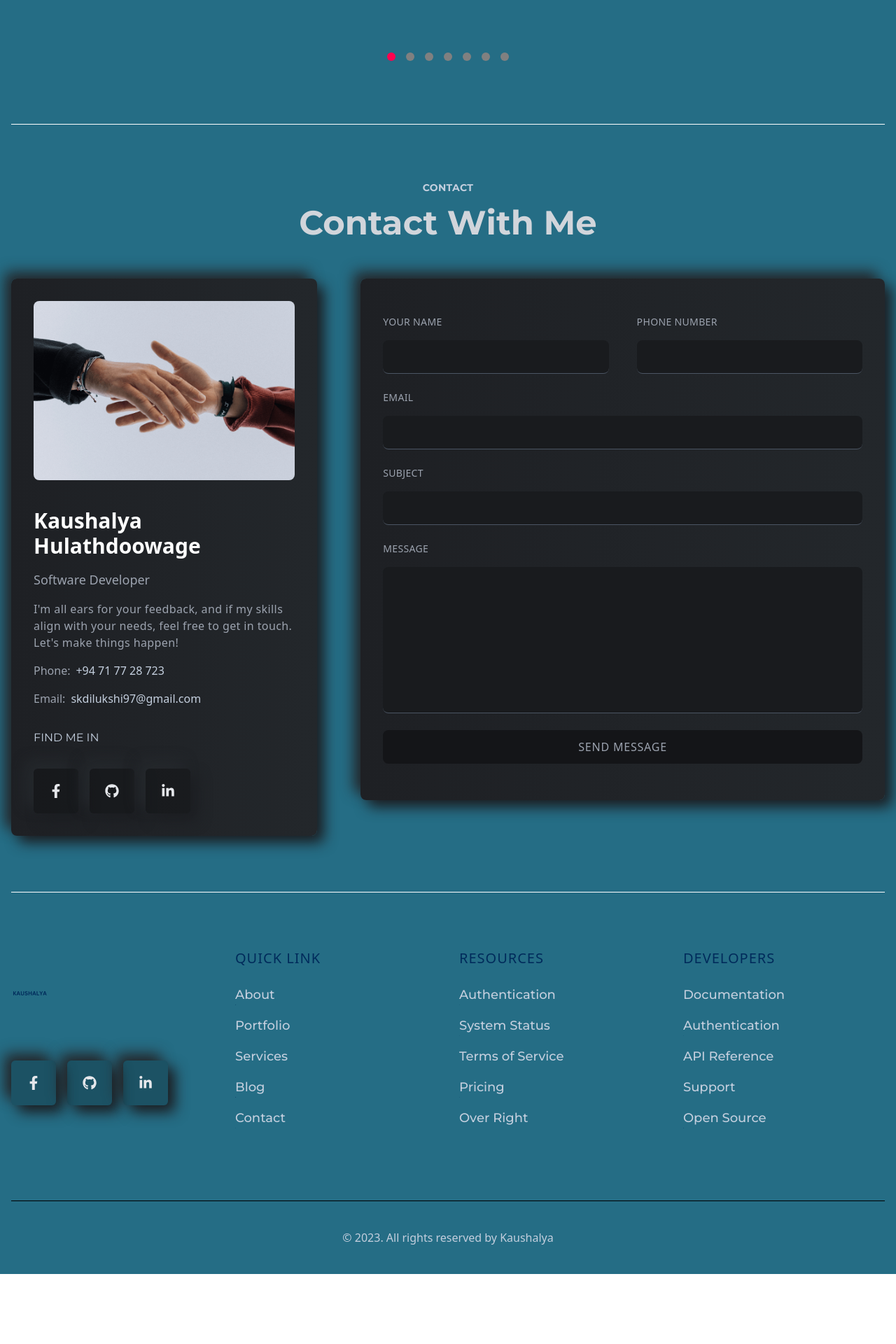
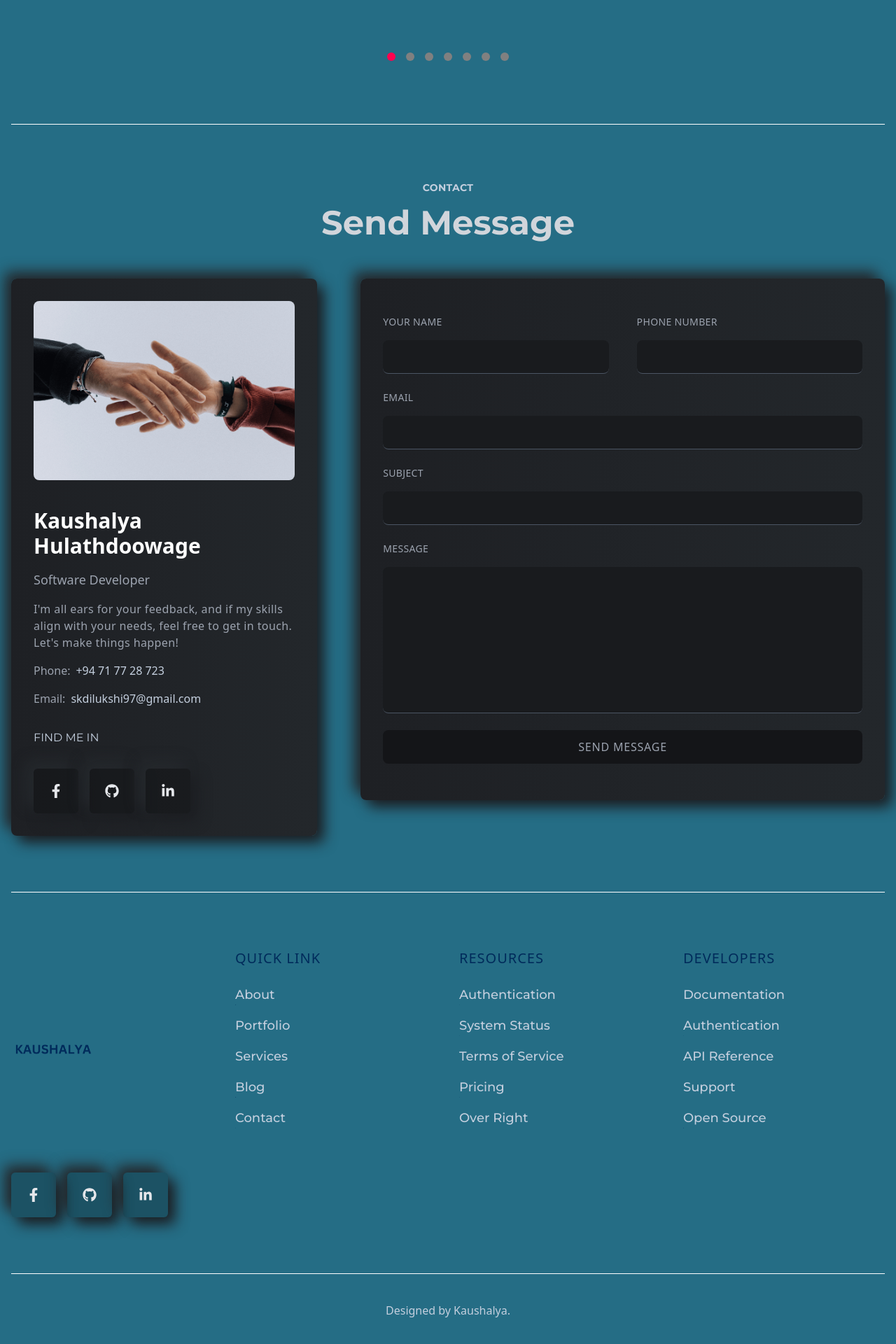
Before and after one commit to kaush997/My-Portfolio-Website, a React (Create React App) app: page / in a window 1280 px wide. Shown: the part 5815-7735 px from the top of the page at 70% size. Before the commit the page ends 7635 px from the top, so only its background shows below. Built offline with nearby package versions, Linux system fonts and the light colour scheme.

Commit message:
commit changes

```diff
--- a/src/components/contact/Contact.js
+++ b/src/components/contact/Contact.js
@@ -51,7 +51,7 @@ const Contact = () => {
       className="w-full py-20 border-b-[1px] border-b-white"
     >
       <div className="flex justify-center items-center text-center">
-        <Title title="CONTACT" des="Contact With Me" />
+        <Title title="CONTACT" des="Send Message" />
       </div>
       <div className="w-full">
         <div className="w-full h-auto flex flex-col lgl:flex-row justify-between">
--- a/src/components/footer/Footer.js
+++ b/src/components/footer/Footer.js
@@ -4,9 +4,9 @@ import {logo} from "../../assets/index"
 
 const Footer = () => {
   return (
-    <div className="w-full py-20 h-auto border-b-[1px] border-b-black grid grid-cols-1 md:grid-cols-2 lgl:grid-cols-4 gap-8">
+    <div className="w-full py-20 h-auto border-b-[1px] border-b-white grid grid-cols-1 md:grid-cols-2 lgl:grid-cols-4 gap-8">
       <div className="w-full h-full flex flex-col gap-8">
-        <img className="w-32" src={logo} alt="logo" />
+        <img className="w-70" src={logo} alt="logo" />
         <div className="flex gap-4">
           <span className="bannerIcon">
           <a href='https://www.facebook.com/sanduni.kaushalya.31?mibextid=ZbWKwL'><FaFacebookF /></a>
--- a/src/components/footer/FooterBottom.js
+++ b/src/components/footer/FooterBottom.js
@@ -4,7 +4,7 @@ const FooterBottom = () => {
   return (
     <div className="w-full py-10">
       <p className="text-center text-white-500 text-base">
-        © 2023. All rights reserved by Kaushalya
+        Designed by Kaushalya.
       </p>
     </div>
   );
```
